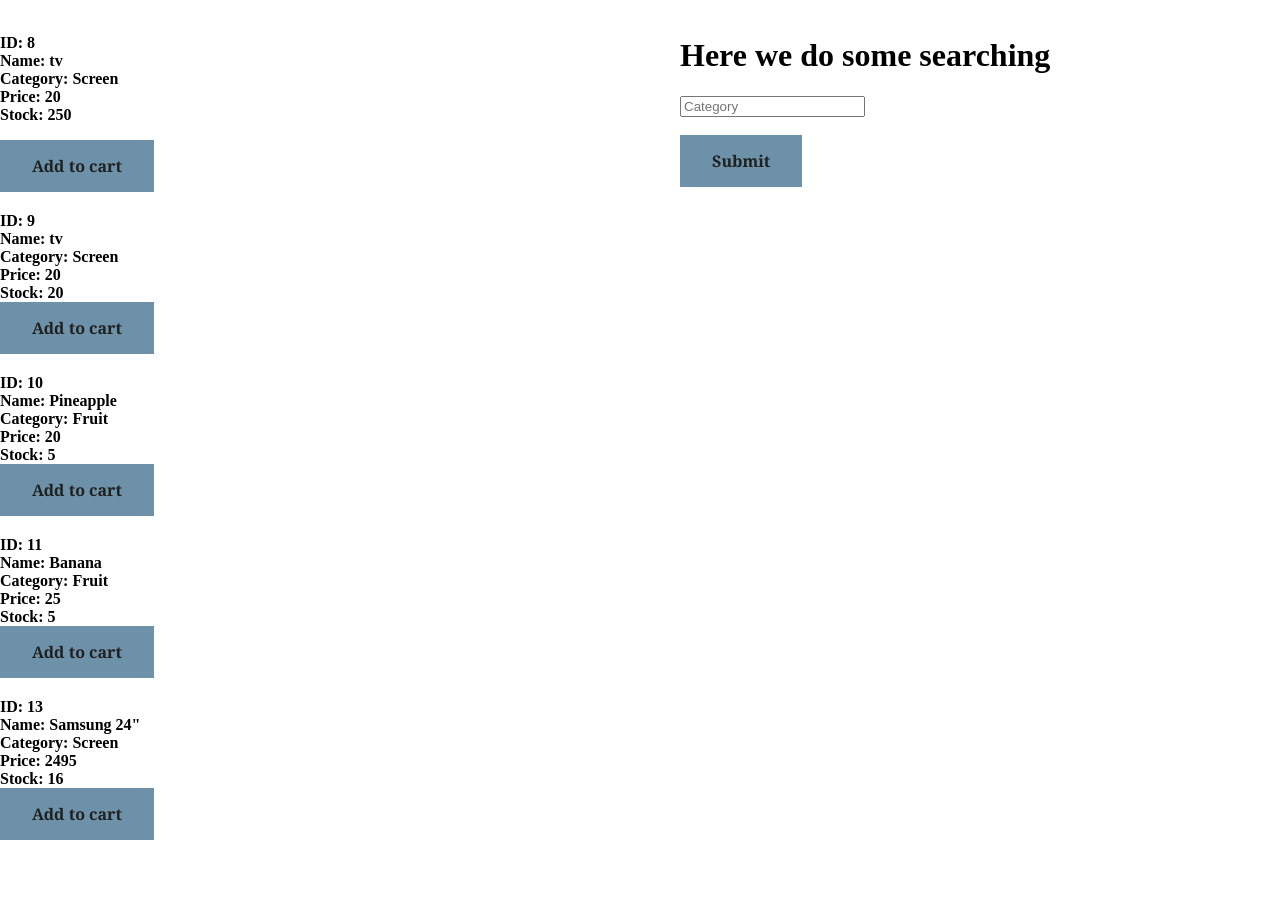
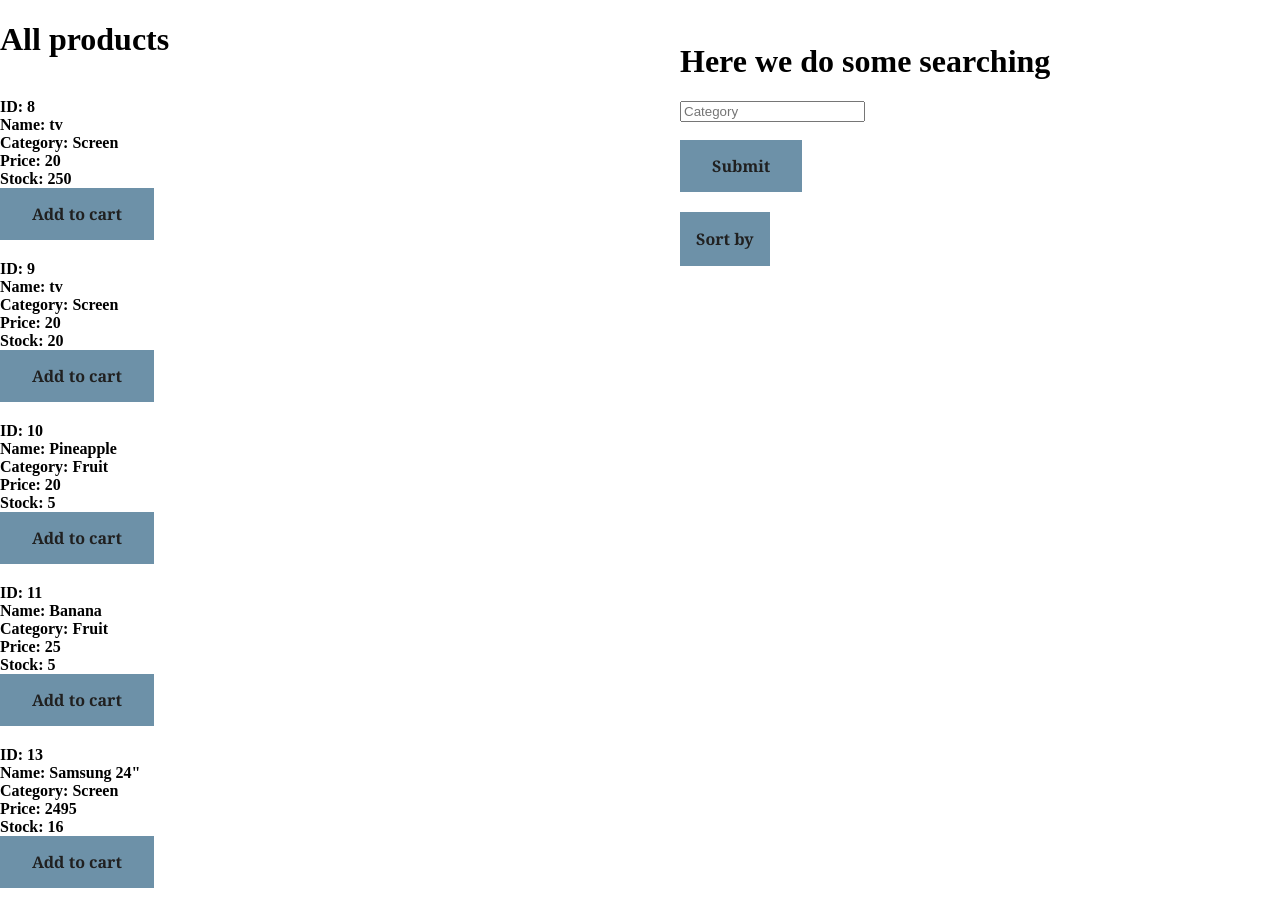
Before and after one commit to oskar-dah/Database, a PHP site: page / in a window 1280 px wide. Shown: the part 53-977 px from the top of the page. Before the commit the page ends 893 px from the top, so only its background shows below. Run offline with PHP 8.4, Linux system fonts and the light colour scheme; data comes from the database, SQL or seed files in the repository.

Commit message:
Searching and filters improved

```diff
--- a/design/index.css
+++ b/design/index.css
@@ -19,6 +19,7 @@ html body{
 
 .button:hover {
   background-color: #123111;
+  color:whitesmoke;
 }
 
 ul{
@@ -72,6 +73,58 @@ ul.navbar li a{
   float:right;
   width: 500px;
   height: 500px;
-
   margin-right: 100px;
 }
+
+.dropbtn {
+  background-color: #6d91a8;
+  font-family:'Georgia';
+  font-weight: bold;
+  color: rgb(32, 32, 32);
+  padding: 16px;
+  font-size: 16px;
+  border: none;
+}
+
+.dropdown {
+  position: relative;
+  display: inline-block;
+}
+
+.dropdown-content {
+  display: none;
+  position: absolute;
+  background-color: #f1f1f1;
+  min-width: 160px;
+  box-shadow: 0px 8px 16px 0px rgba(0,0,0,0.2);
+  z-index: 1;
+}
+
+.dropdown-content a {
+  color: black;
+  padding: 12px 16px;
+  text-decoration: none;
+  display: block;
+}
+
+.dropperB{
+  border: none;
+  width:190px;
+  font-weight: bold;
+  font-family:'Georgia';
+  color: rgb(32, 32, 32);
+  text-align: center;
+  display: inline-block;
+  font-size: 16px;
+  padding-top: 10px;
+  padding-bottom: 10px;
+  transition: 50ms;
+}
+
+.dropperB:hover{
+  background-color: #ddd;
+}
+
+.dropdown:hover .dropdown-content {display: block;}
+
+.dropdown:hover .dropbtn {background-color: #123111; color:whitesmoke;}
--- a/index.php
+++ b/index.php
@@ -43,13 +43,29 @@ else{
 		<input type="text" name="cat" placeholder="Category"><br><br>
 		<button class = "button" name = "test" type="submit" value="Submit"> Submit </button>
 	</form>
+	<div class="dropdown">
+  		<div class="dropbtn">Sort by</div>
+			<div class="dropdown-content">
+				<form action = "index.php" method = "POST">
+				<button class = "dropperB" name = "pLf" type="submit" value="Submit"> Price (lowest first) </button>
+				<button class = "dropperB" name = "pHf" type="submit" value="Submit"> Price (highest first) </button>
+				<button class = "dropperB" name = "nAz" type="submit" value="Submit"> Name (A-Z) </button>
+				<button class = "dropperB" name = "nZa" type="submit" value="Submit"> Name (Z-A) </button>
+				<button class = "dropperB" name = "rating" type="submit" value="Submit"> Rating </button>
+				</form>
+				<!--<a href="#">Price (lowest first)</a>
+				<a href="#">Price (highest first)</a>
+				<a href="#">Name (A-Z)</a>
+				<a href="#">Name (Z-A)</a>
+				<a href="#">Rating</a>-->
+			</div>
+	</div>
 </div>
 <b>
 <p>
 
 <?php
 	function addToCart($idProduct, $conn, $idCust){
-
 		$query = "SELECT * FROM shopping_cart WHERE customer_idCustomer = '$idCust' AND product_idProduct = '$idProduct';";
 		$queryResult = mysqli_query($conn, $query);
 
@@ -96,7 +112,28 @@ else{
 		$sql = "SELECT * FROM `products` WHERE category = '$cat';";
 		echo "<h1> Viewing all " . $cat . "s </h1>";
 		printer($sql, $conn);
+	}elseif(isset($_POST["pLf"])){
+		echo "<h1> Viewing products lowest to highest </h1>";
+		$sql = "SELECT * FROM products ORDER BY price ASC;";
+		printer($sql, $conn);
+	}elseif(isset($_POST["pHf"])){
+		echo "<h1> Viewing products highest to lowest </h1>";
+		$sql = "SELECT * FROM products ORDER BY price DESC;";
+		printer($sql, $conn);
+	}elseif(isset($_POST["nAz"])){
+		echo "<h1> Viewing products A-Z </h1>";
+		$sql = "SELECT * FROM products ORDER BY p_name ASC;";
+		printer($sql, $conn);
+	}elseif(isset($_POST["nZa"])){
+		echo "<h1> Viewing products Z-A </h1>";
+		$sql = "SELECT * FROM products ORDER BY p_name DESC;";
+		printer($sql, $conn);
+	}elseif(isset($_POST["rating"])){
+		echo "<h1> Viewing products highest to lowest rating</h1>";
+		//$sql = "SELECT * FROM products;";
+		//printer($sql, $conn);
 	}else{
+		echo "<h1> All products </h1>";
 		$sql = "SELECT * FROM products;";
 		printer($sql, $conn);
 	}
```
Also changed, not shown: manageProducts.php (+0 -39 lines).
